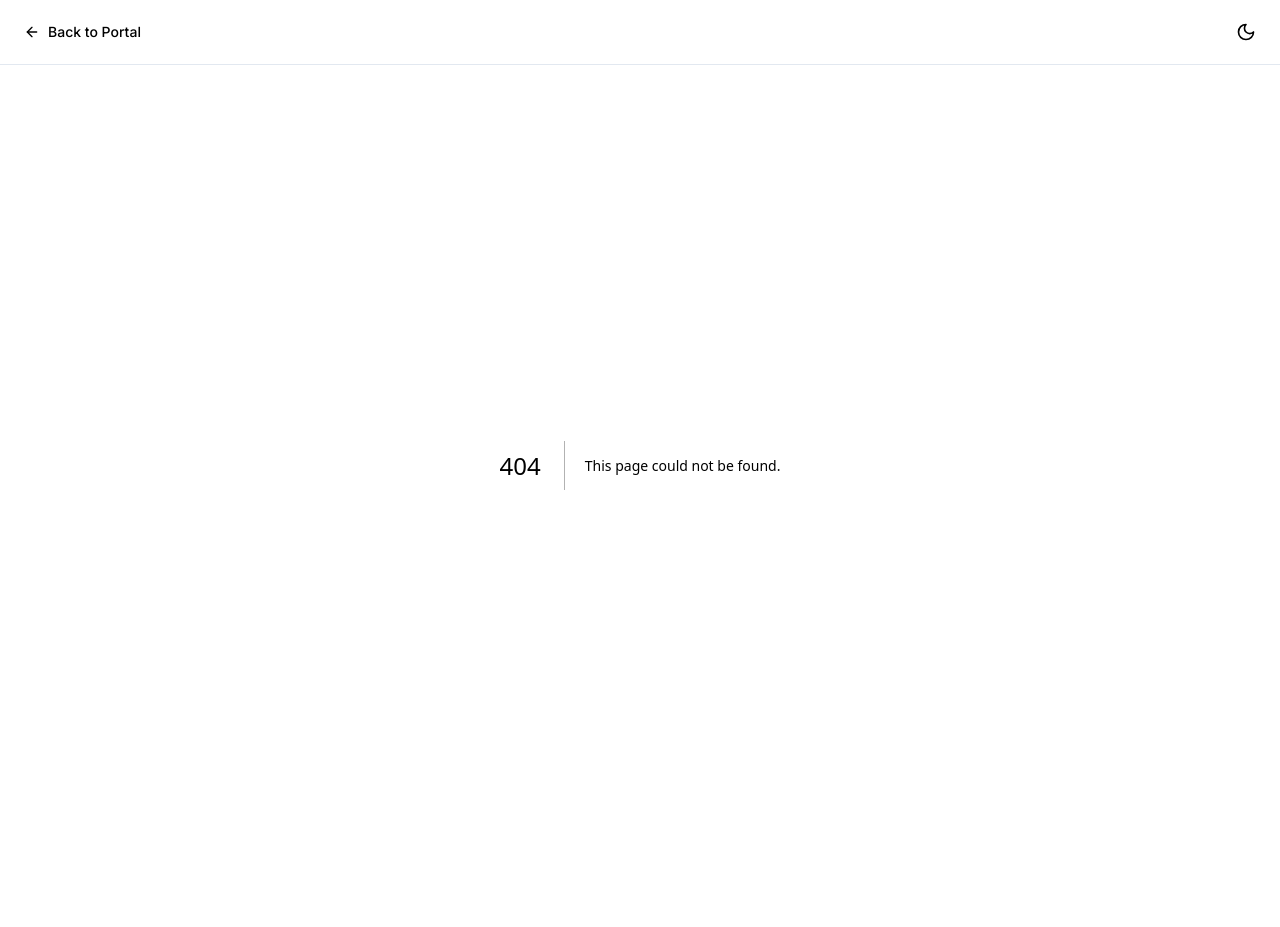
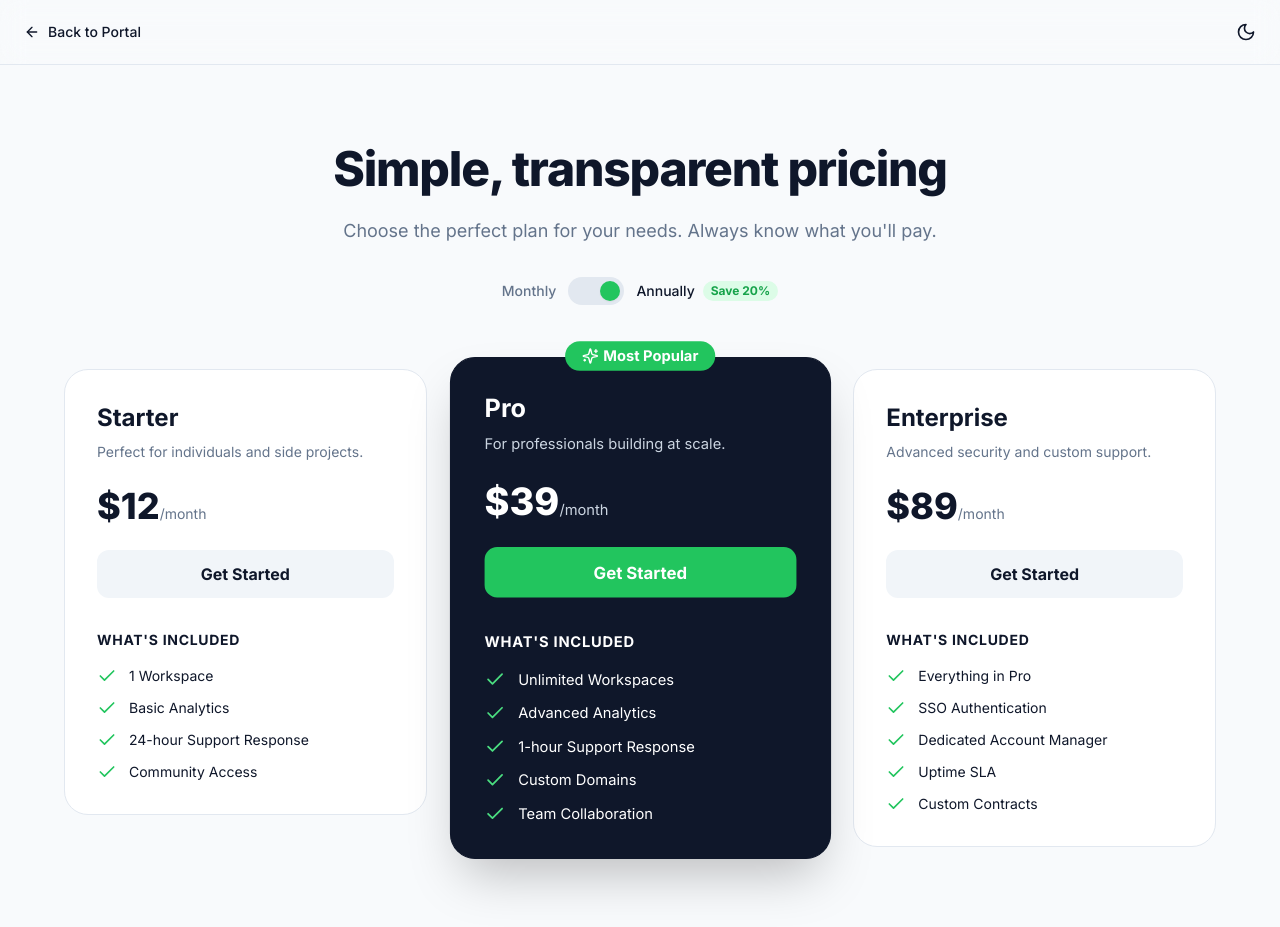
Before and after one commit to Prem759-0/landing-page-universe, a Next.js app: page /pricing-template in a window 1280 px wide. Before the commit this address had no page. Before the commit the page ends 865 px from the top, so only its background shows below. Built offline with nearby package versions, Linux system fonts and the light colour scheme.

Commit message:
Create page.tsx

```diff
--- /dev/null
+++ b/app/pricing-template/page.tsx
@@ -0,0 +1,121 @@
+"use client";
+
+import { useState } from "react";
+import { motion } from "framer-motion";
+import { Check, Sparkles } from "lucide-react";
+import { cn } from "@/lib/utils";
+
+export default function PricingTemplate() {
+  const [isAnnual, setIsAnnual] = useState(true);
+
+  const plans = [
+    {
+      name: "Starter",
+      description: "Perfect for individuals and side projects.",
+      priceMonthly: 15,
+      priceAnnual: 12,
+      features: ["1 Workspace", "Basic Analytics", "24-hour Support Response", "Community Access"],
+      highlight: false,
+    },
+    {
+      name: "Pro",
+      description: "For professionals building at scale.",
+      priceMonthly: 49,
+      priceAnnual: 39,
+      features: ["Unlimited Workspaces", "Advanced Analytics", "1-hour Support Response", "Custom Domains", "Team Collaboration"],
+      highlight: true,
+    },
+    {
+      name: "Enterprise",
+      description: "Advanced security and custom support.",
+      priceMonthly: 99,
+      priceAnnual: 89,
+      features: ["Everything in Pro", "SSO Authentication", "Dedicated Account Manager", "Uptime SLA", "Custom Contracts"],
+      highlight: false,
+    }
+  ];
+
+  return (
+    <div className="flex-1 bg-slate-50 dark:bg-slate-950 py-20 px-4">
+      <div className="max-w-6xl mx-auto">
+        <div className="text-center max-w-2xl mx-auto mb-16">
+          <h1 className="text-4xl md:text-5xl font-extrabold tracking-tight mb-6 text-slate-900 dark:text-white">
+            Simple, transparent pricing
+          </h1>
+          <p className="text-lg text-slate-500 mb-8">
+            Choose the perfect plan for your needs. Always know what you'll pay.
+          </p>
+
+          {/* Toggle */}
+          <div className="flex items-center justify-center gap-3">
+            <span className={cn("text-sm font-medium", !isAnnual ? "text-slate-900 dark:text-white" : "text-slate-500")}>Monthly</span>
+            <button
+              onClick={() => setIsAnnual(!isAnnual)}
+              className="w-14 h-7 rounded-full bg-slate-200 dark:bg-slate-800 p-1 relative transition-colors flex items-center"
+            >
+              <motion.div
+                className="w-5 h-5 bg-green-500 rounded-full shadow-sm"
+                animate={{ x: isAnnual ? 28 : 0 }}
+                transition={{ type: "spring", stiffness: 500, damping: 30 }}
+              />
+            </button>
+            <span className={cn("text-sm font-medium flex items-center gap-2", isAnnual ? "text-slate-900 dark:text-white" : "text-slate-500")}>
+              Annually <span className="px-2 py-0.5 rounded-full bg-green-100 dark:bg-green-900/30 text-green-600 dark:text-green-400 text-xs font-bold">Save 20%</span>
+            </span>
+          </div>
+        </div>
+
+        <div className="grid grid-cols-1 md:grid-cols-3 gap-8 items-start">
+          {plans.map((plan) => (
+            <div
+              key={plan.name}
+              className={cn(
+                "relative p-8 rounded-3xl border transition-all duration-200",
+                plan.highlight
+                  ? "bg-slate-900 dark:bg-slate-900 border-slate-900 text-white shadow-2xl scale-100 md:scale-105 z-10"
+                  : "bg-white dark:bg-slate-900 border-slate-200 dark:border-slate-800 text-slate-900 dark:text-white"
+              )}
+            >
+              {plan.highlight && (
+                <div className="absolute -top-4 left-1/2 -translate-x-1/2 bg-green-500 text-white px-4 py-1 rounded-full text-sm font-bold flex items-center gap-1">
+                  <Sparkles className="w-4 h-4" /> Most Popular
+                </div>
+              )}
+
+              <h3 className="text-2xl font-bold mb-2">{plan.name}</h3>
+              <p className={cn("text-sm mb-6", plan.highlight ? "text-slate-300" : "text-slate-500")}>{plan.description}</p>
+
+              <div className="mb-6">
+                <span className="text-4xl font-extrabold">${isAnnual ? plan.priceAnnual : plan.priceMonthly}</span>
+                <span className={cn("text-sm", plan.highlight ? "text-slate-300" : "text-slate-500")}>/month</span>
+              </div>
+
+              <button
+                className={cn(
+                  "w-full py-3 px-6 rounded-xl font-bold transition-all mb-8",
+                  plan.highlight
+                    ? "bg-green-500 hover:bg-green-600 text-white"
+                    : "bg-slate-100 dark:bg-slate-800 hover:bg-slate-200 dark:hover:bg-slate-700"
+                )}
+              >
+                Get Started
+              </button>
+
+              <div className="space-y-4">
+                <p className="text-sm font-bold uppercase tracking-wider">What's included</p>
+                <ul className="space-y-3">
+                  {plan.features.map((feature, idx) => (
+                    <li key={idx} className="flex items-start gap-3 text-sm">
+                      <Check className={cn("w-5 h-5 shrink-0", plan.highlight ? "text-green-400" : "text-green-500")} />
+                      <span>{feature}</span>
+                    </li>
+                  ))}
+                </ul>
+              </div>
+            </div>
+          ))}
+        </div>
+      </div>
+    </div>
+  );
+}
```
